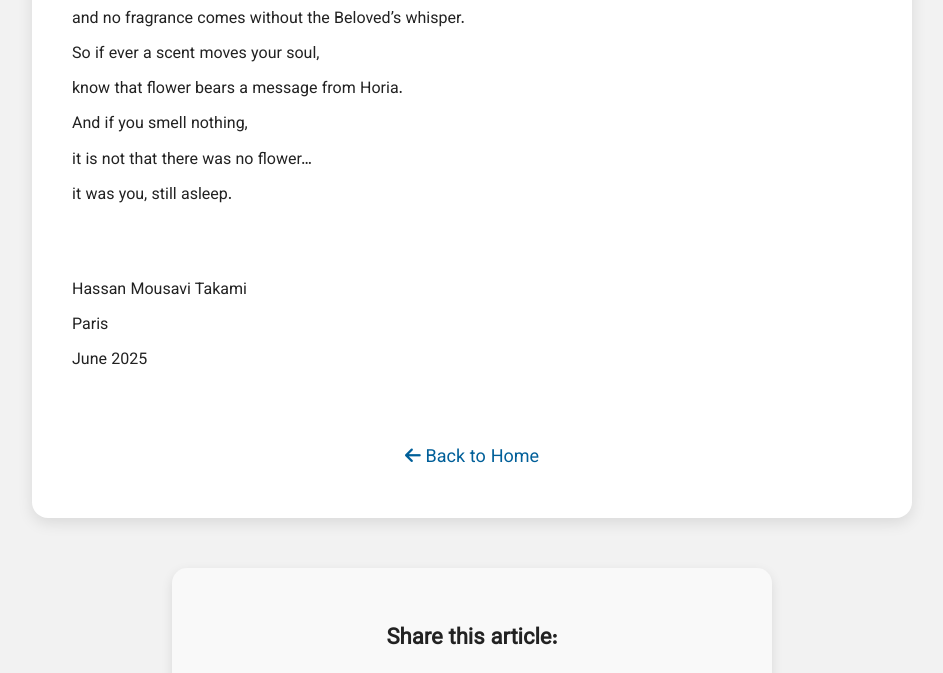
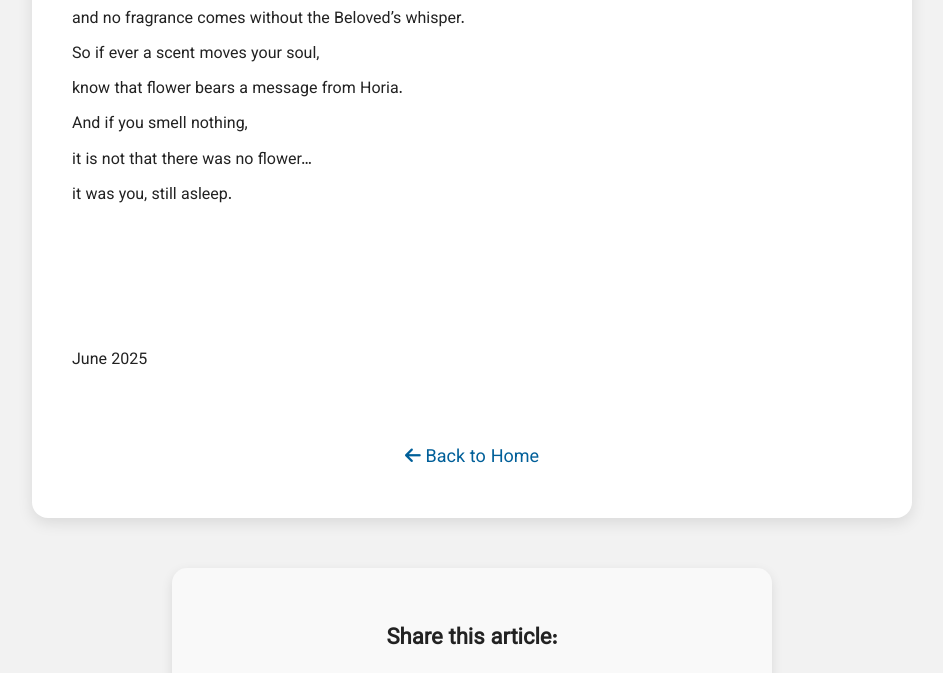
Before and after one commit to pirsar/Takam, a plain HTML site: page Ecr/E9.en.html in a window 1280 px wide. Shown: the part 1732-2405 px from the top of the page, without its empty margins (168-1111 px from the left). Drawn offline with Linux system fonts and the light colour scheme.

Commit message:
Remove author information from E9.en.html
Removed author details from the footer of the document.

```diff
--- a/Ecr/E9.en.html
+++ b/Ecr/E9.en.html
@@ -122,8 +122,8 @@
     it was you, still asleep.</p>
 
     <p style="text-align: left; margin-top: 60px;">
-      Hassan Mousavi Takami<br>
-      Paris<br>
+      <br>
+      <br>
       June 2025
     </p>
 
```
